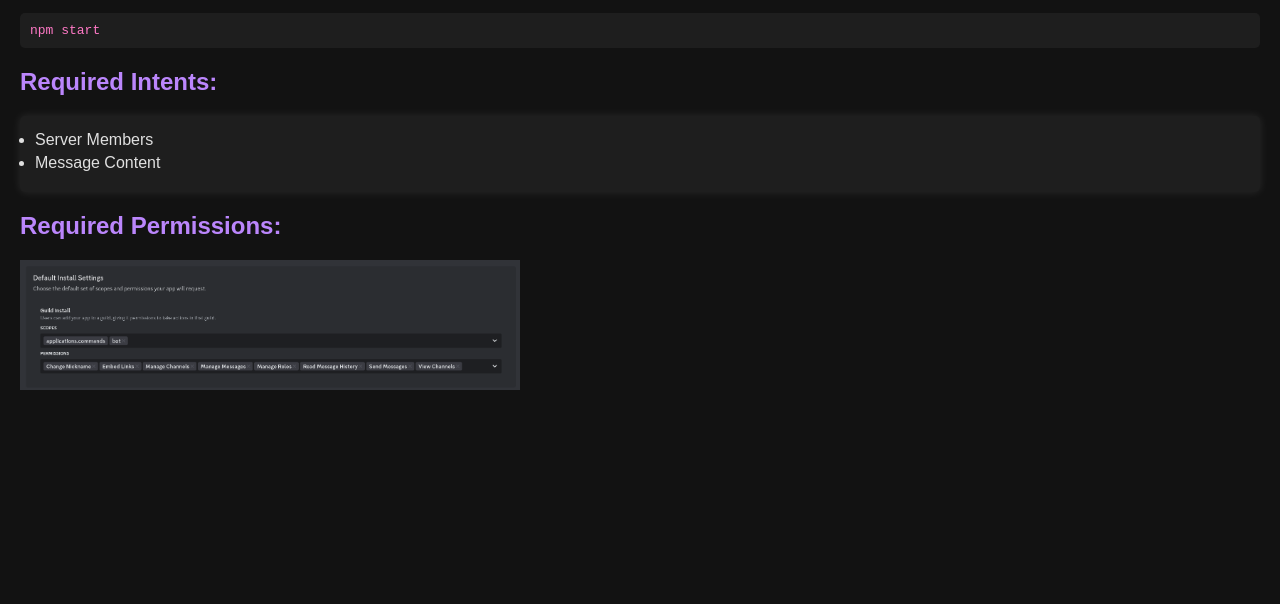
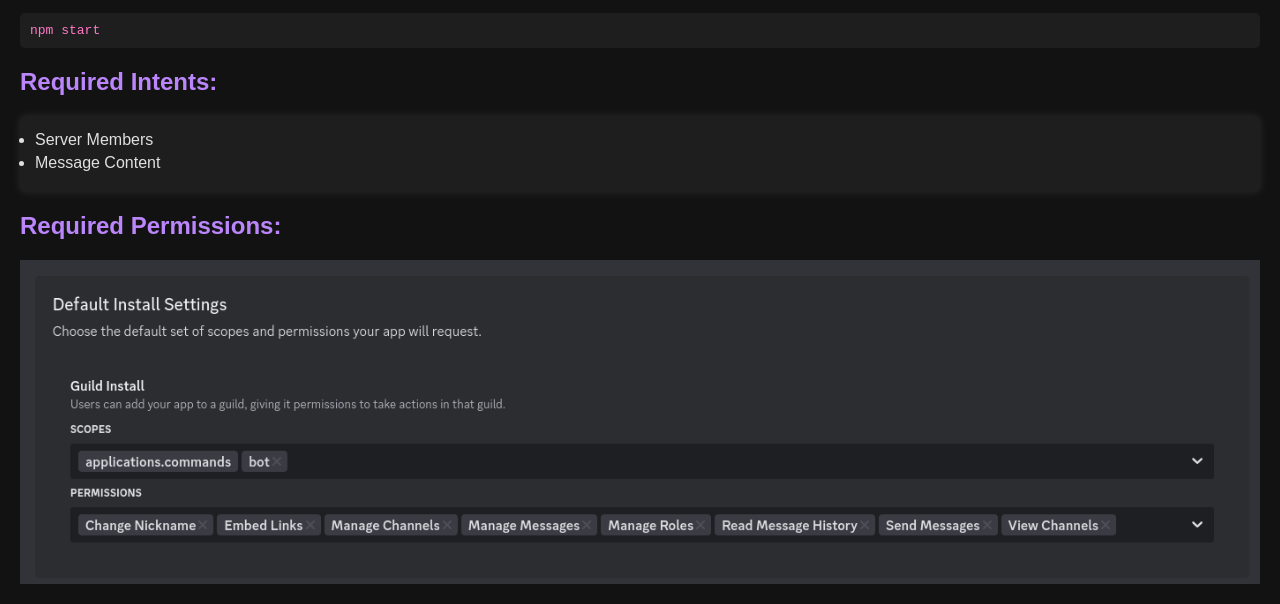
Before and after one commit to midnightdoggo19/tickets, a website: page docs/index.html in a window 1280 px wide. Shown: the part 1079-1683 px from the top of the page. Before the commit the page ends 1489 px from the top, so only its background shows below. Drawn offline with Linux system fonts and the light colour scheme.

Commit message:
Update index.html

```diff
--- a/docs/index.html
+++ b/docs/index.html
@@ -56,5 +56,5 @@
     </ul>
 
     <h2 id="required-permissions">Required Permissions:</h2>
-    <img src="https://github.com/midnightdoggo19/tickets/blob/master/docs/perms.png?raw=true" alt="Permissions: Change nickname, embed links, manage channels, manage messages, manage roles, read message history, send messaeges, view channels" width="500" height="131">
+    <img src="https://github.com/midnightdoggo19/tickets/blob/master/docs/perms.png?raw=true" alt="Permissions: Change nickname, embed links, manage channels, manage messages, manage roles, read message history, send messaeges, view channels">
 </body>
```
